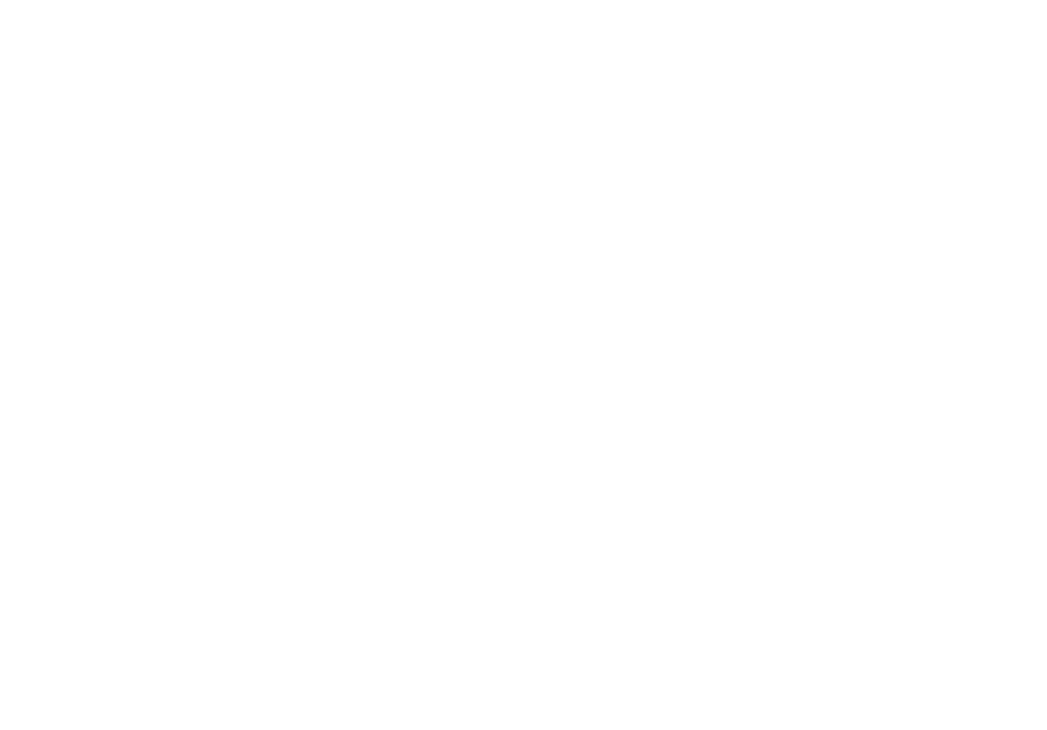
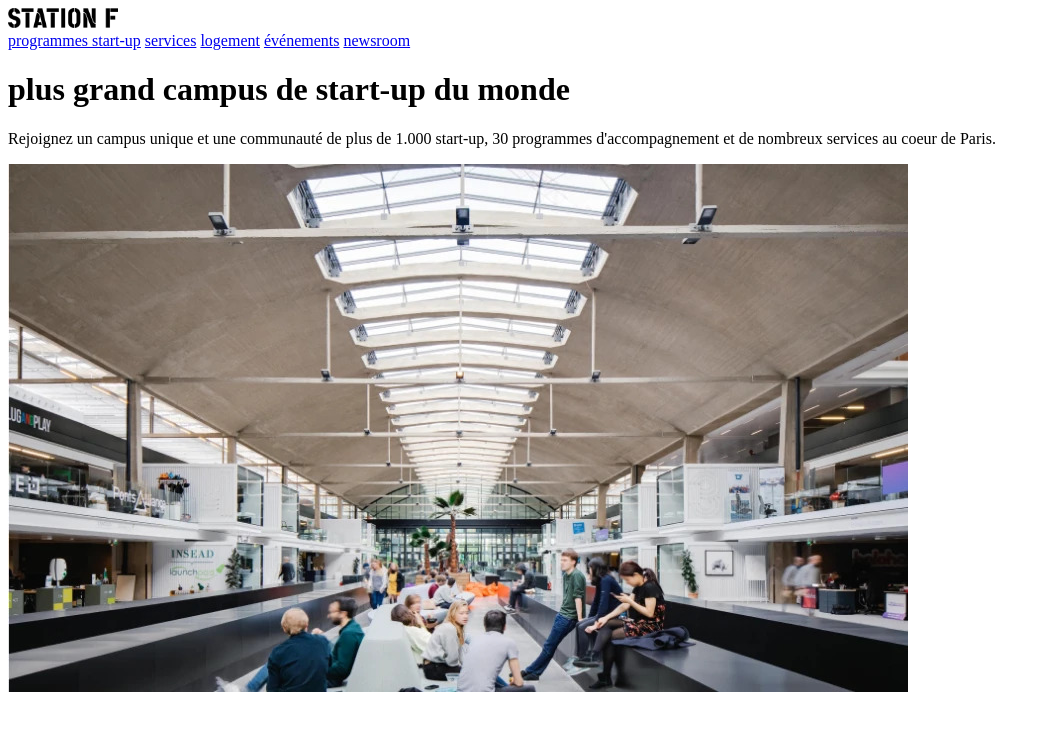
Before and after one commit to laurentgauvin/cours-Charline, a plain HTML site: page index.html in a window 1280 px wide. Shown: the whole page, without its empty margins (0-1047 px from the left). Drawn offline with Linux system fonts and the light colour scheme; files whose address does not match are found by name.

Commit message:
premier commit

```diff
--- a/index.html
+++ b/index.html
@@ -9,9 +9,34 @@
 <body>
     <!--Header : Le menu de ma page-->
     <header>
-        <img>
+        <img src="C:\Users\lauga\Downloads\2209-html-css-main\2209-html-css-main\assets\logo.png" alt="logo stationF"
+            height=20px>
+        <nav>
+            <a href="https://www.stationf.co">programmes start-up</a>
+            <a href="https://www.stationf.co">services</a>
+            <a href="https://www.stationf.co">logement</a>
+            <a href="https://www.stationf.co">événements</a>
+            <a href="https://www.stationf.co">newsroom</a>
+        </nav>
     </header>
-    <main></main>
+    <main>
+        <div class="flex">
+            <div>
+                <h1>plus grand campus de start-up du monde </h1>
+            </div>
+            <div>
+                <p>Rejoignez un campus unique et une communauté de plus de 1.000 start-up, 30 programmes
+                    d'accompagnement et de nombreux services au coeur de Paris.</p>
+            </div>
+            <div>
+                <img src="C:\Users\lauga\Downloads\2209-html-css-main\2209-html-css-main\projet-stationF\images\home.jpg"
+                    alt="hall du campus" heigth=200px>
+            </div>
+
+        </div>
+
+
+    </main>
     <footer></footer>
 
 
```
Also changed, not shown: Ressources/assets/edhec.webp (added), Ressources/assets/ef.webp (added), Ressources/assets/founders.webp (added), Ressources/assets/hec.webp (added), Ressources/assets/home.jpg (added), Ressources/assets/launch.webp (added), Ressources/assets/logo.png (added), Ressources/assets/microsoft.webp (added), Ressources/assets/thales.webp (added).
